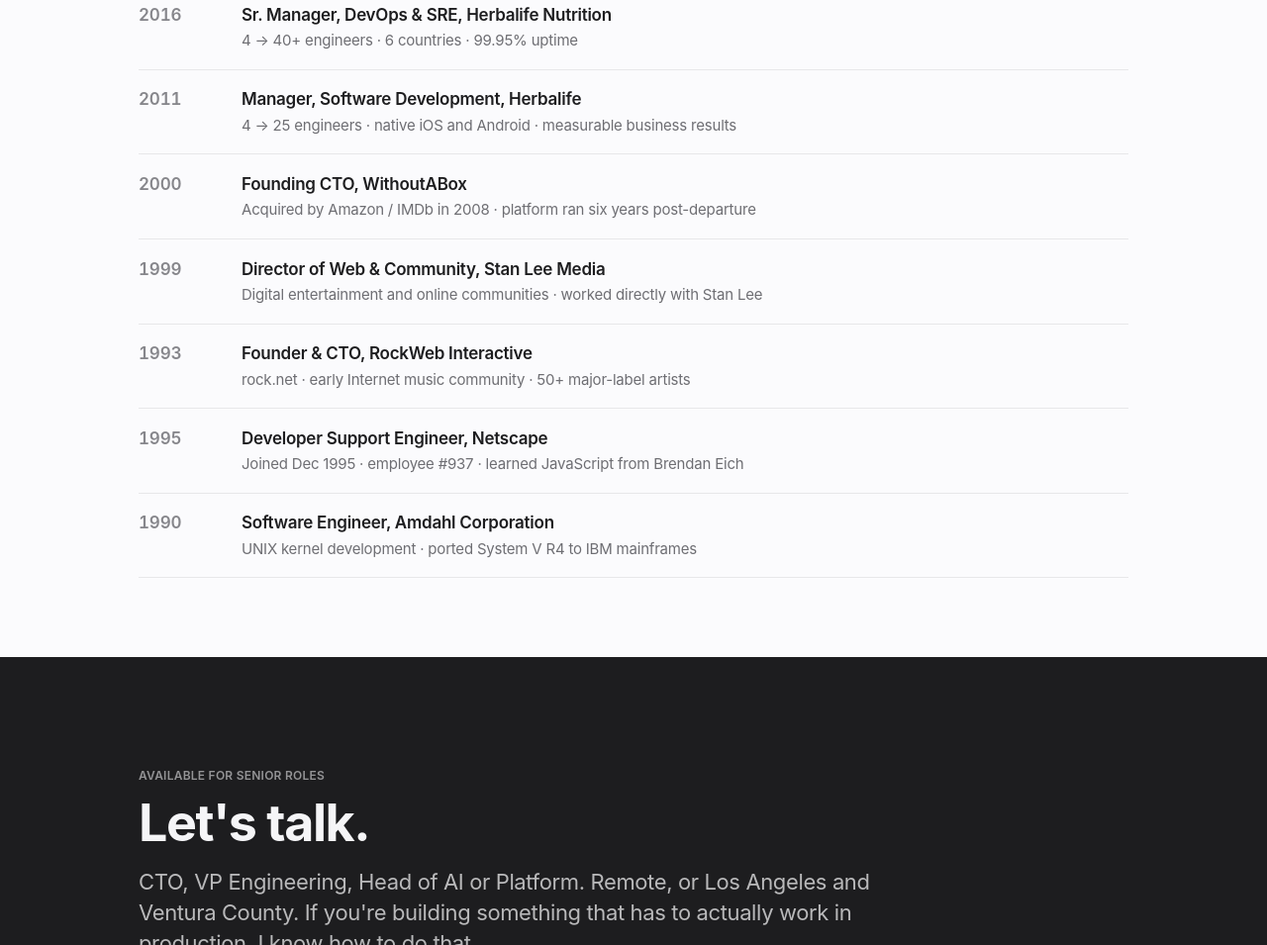
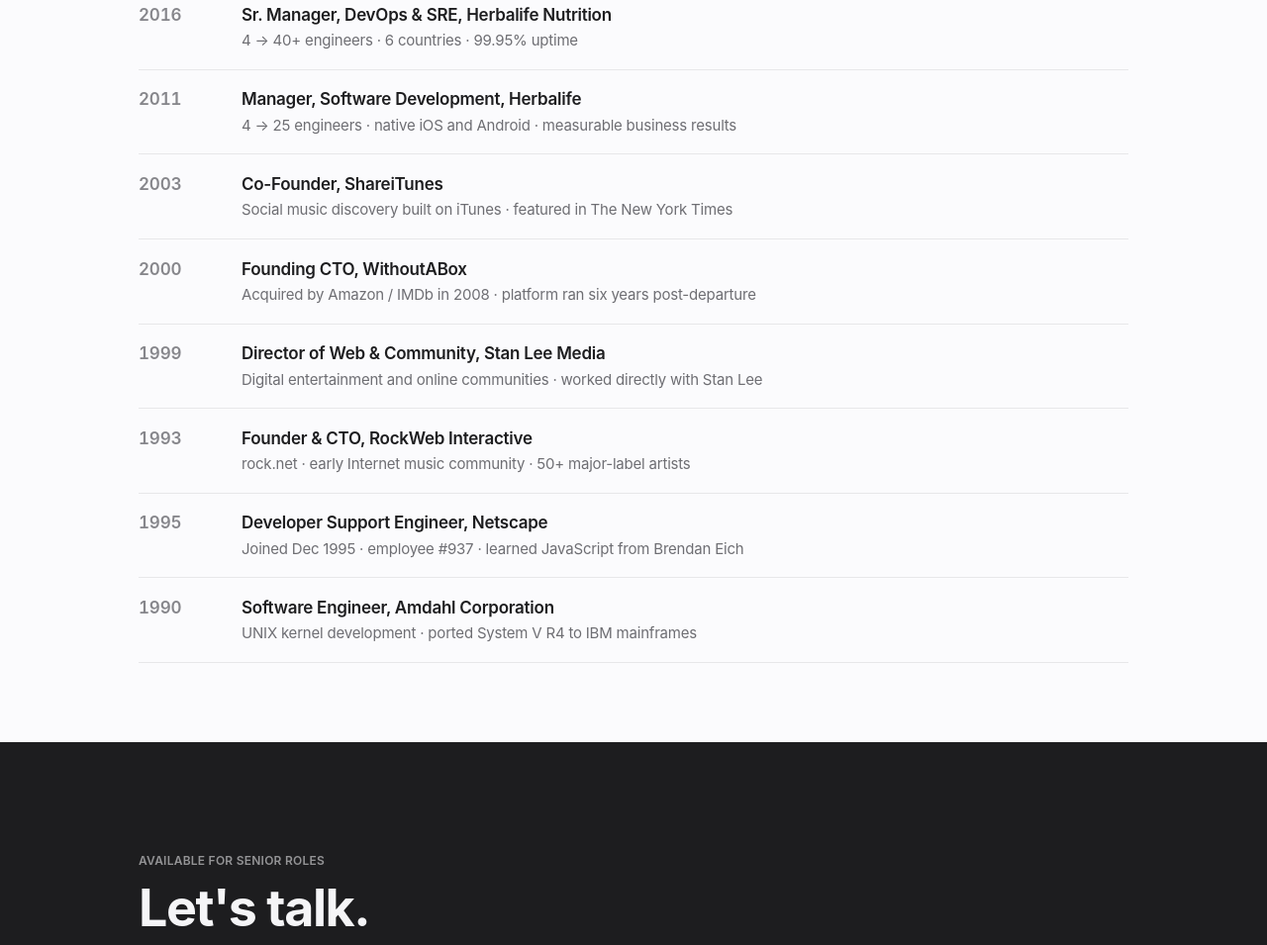
Before and after one commit to ryaker/ryaker.github.io, a plain HTML site: page index.html in a window 1280 px wide. Shown: the part 6853-7808 px from the top of the page at 99% size. Drawn offline with Linux system fonts and the light colour scheme.

Commit message:
Add Co-Founder role at ShareiTunes
Added a new experience entry for Co-Founder of ShareiTunes.

```diff
--- a/index.html
+++ b/index.html
@@ -1643,6 +1643,13 @@
                 <p class="tl-co">4 → 25 engineers · native iOS and Android · measurable business results</p>
               </div>
             </div>
+            <div class="tl" style="--i: 5">
+              <span class="tl-year">2003</span>
+              <div>
+                <p class="tl-role">Co-Founder, ShareiTunes</p>
+                <p class="tl-co">Social music discovery built on iTunes · featured in The New York Times</p>
+              </div>
+            </div>
             <div class="tl" style="--i: 4">
               <span class="tl-year">2000</span>
               <div>
```
